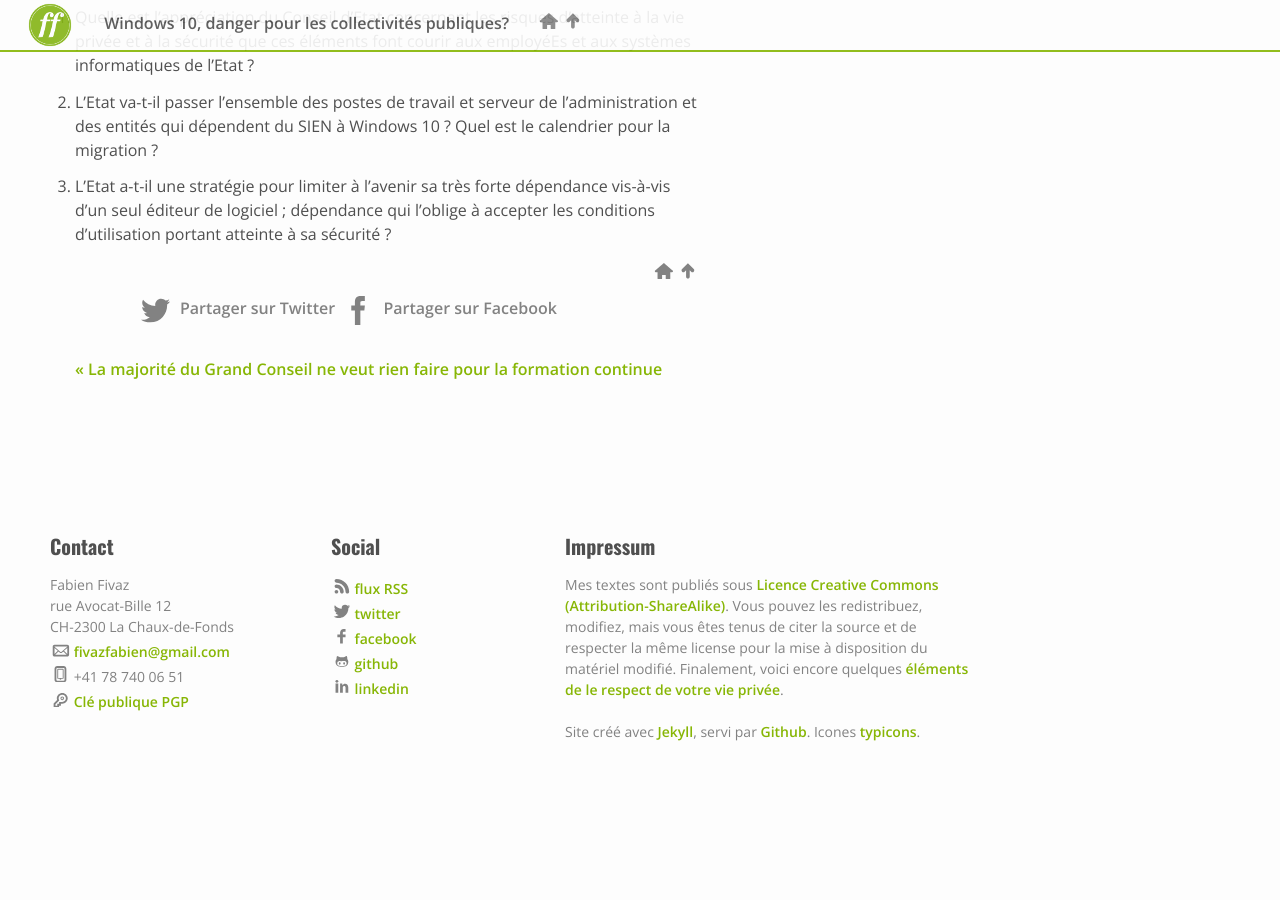
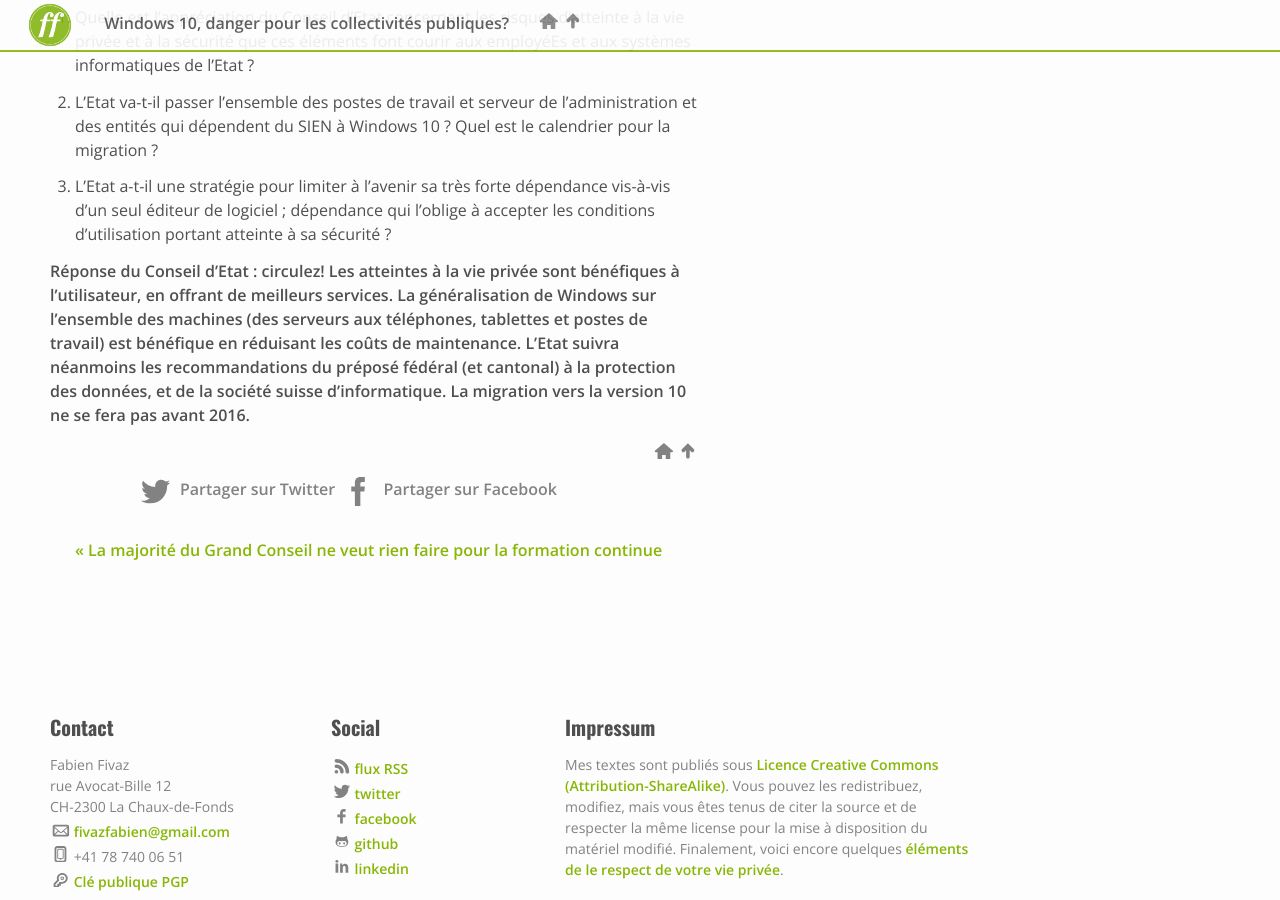
Before and after one commit to ffivaz/ffivaz.github.io, a Jekyll site: the page built from _posts/2015-08-31-Windows-10-danger-pour-etat.markdown, in a window 1280 px wide and 900 px high, scrolled down 1267 px. Built offline with Jekyll 4.4.1, drawn with Linux system fonts in a browser that asks for light colours; nearby versions of some CDN libraries; comment, search, counter and statistics services are not loaded; before the commit the page ends 2059 px from its top, so only the background shows below that.

Commit message:
Réponse question Windows 10

```diff
--- a/_posts/2015-08-31-Windows-10-danger-pour-etat.markdown
+++ b/_posts/2015-08-31-Windows-10-danger-pour-etat.markdown
@@ -27,3 +27,9 @@
 2. L'Etat va-t-il passer l'ensemble des postes de travail et serveur de l'administration et des entités qui dépendent du SIEN à Windows 10 ? Quel est le calendrier pour la migration ?
 
 3. L'Etat a-t-il une stratégie pour limiter à l'avenir sa très forte dépendance vis-à-vis d'un seul éditeur de logiciel ; dépendance qui l'oblige à accepter les conditions d'utilisation portant atteinte à sa sécurité ?
+
+**Réponse du Conseil d'Etat : circulez! Les atteintes à la vie privée sont bénéfiques à l'utilisateur, en offrant de meilleurs
+services. La généralisation de Windows sur l'ensemble des machines (des serveurs aux téléphones, tablettes et postes de travail)
+est bénéfique en réduisant les coûts de maintenance. L'Etat suivra néanmoins les recommandations du préposé fédéral
+(et cantonal) à la protection des données, et de la société suisse d'informatique. La migration vers la version 10 ne se
+fera pas avant 2016.**
```
